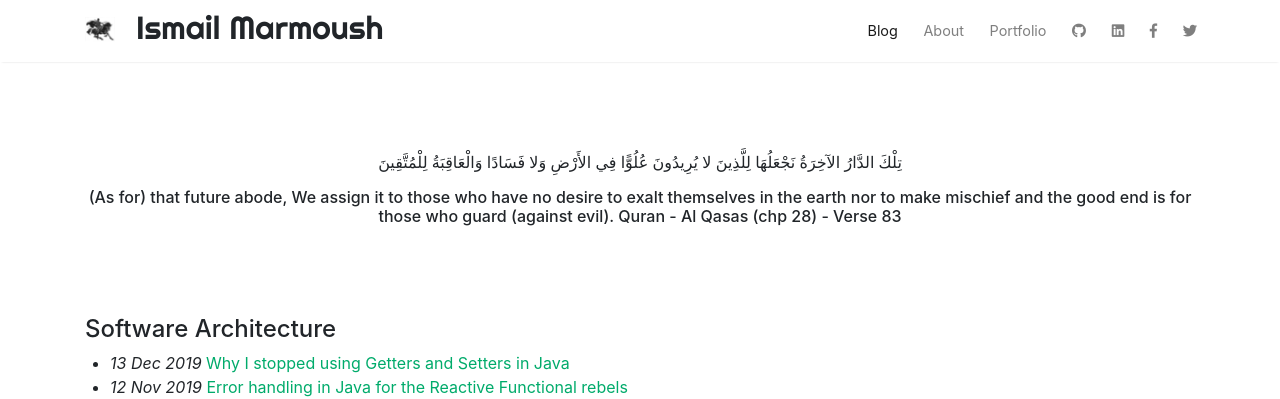
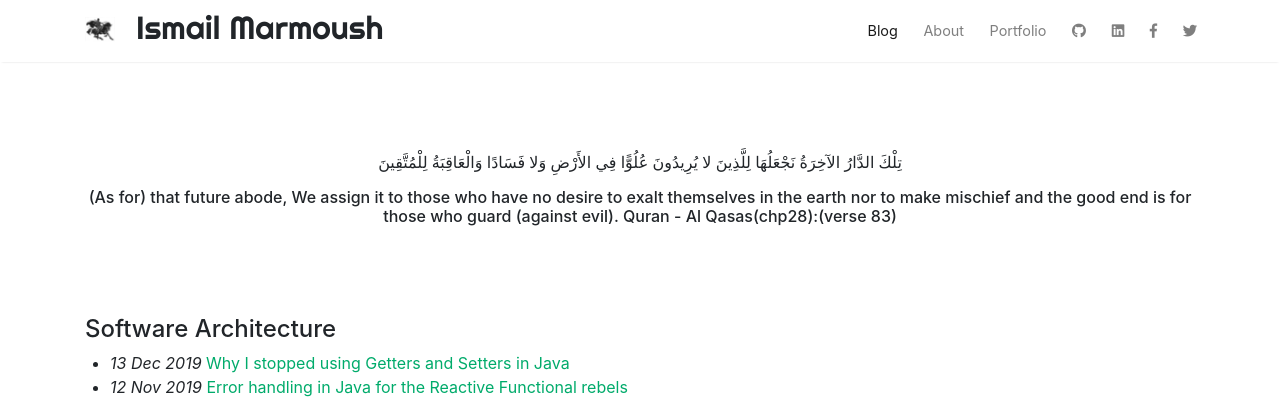
Before and after one commit to IsmailMarmoush/ismailmarmoush.github.io, a Jekyll site: the page built from index.html, in a window 1280 px wide. Shown: the top 399 px of the page. Built offline with Jekyll 4.4.1, drawn with Linux system fonts in a browser that asks for light colours; nearby versions of some CDN libraries; the list of posts is cut into pages by our own code; comment, search, counter and statistics services are not loaded.

Commit message:
A Quick Commit

```diff
--- a/index.html
+++ b/index.html
@@ -16,7 +16,7 @@ title: Home
             وَالْعَاقِبَةُ لِلْمُتَّقِينَ
         </p>
         <p>(As for) that future abode, We assign it to those who have no desire to exalt themselves in the earth
-            nor to make mischief and the good end is for those who guard (against evil). Quran - Al Qasas (chp 28) - Verse 83</p>
+            nor to make mischief and the good end is for those who guard (against evil). Quran - Al Qasas(chp28):(verse 83)</p>
     </h6>
 
     <br/>
```
